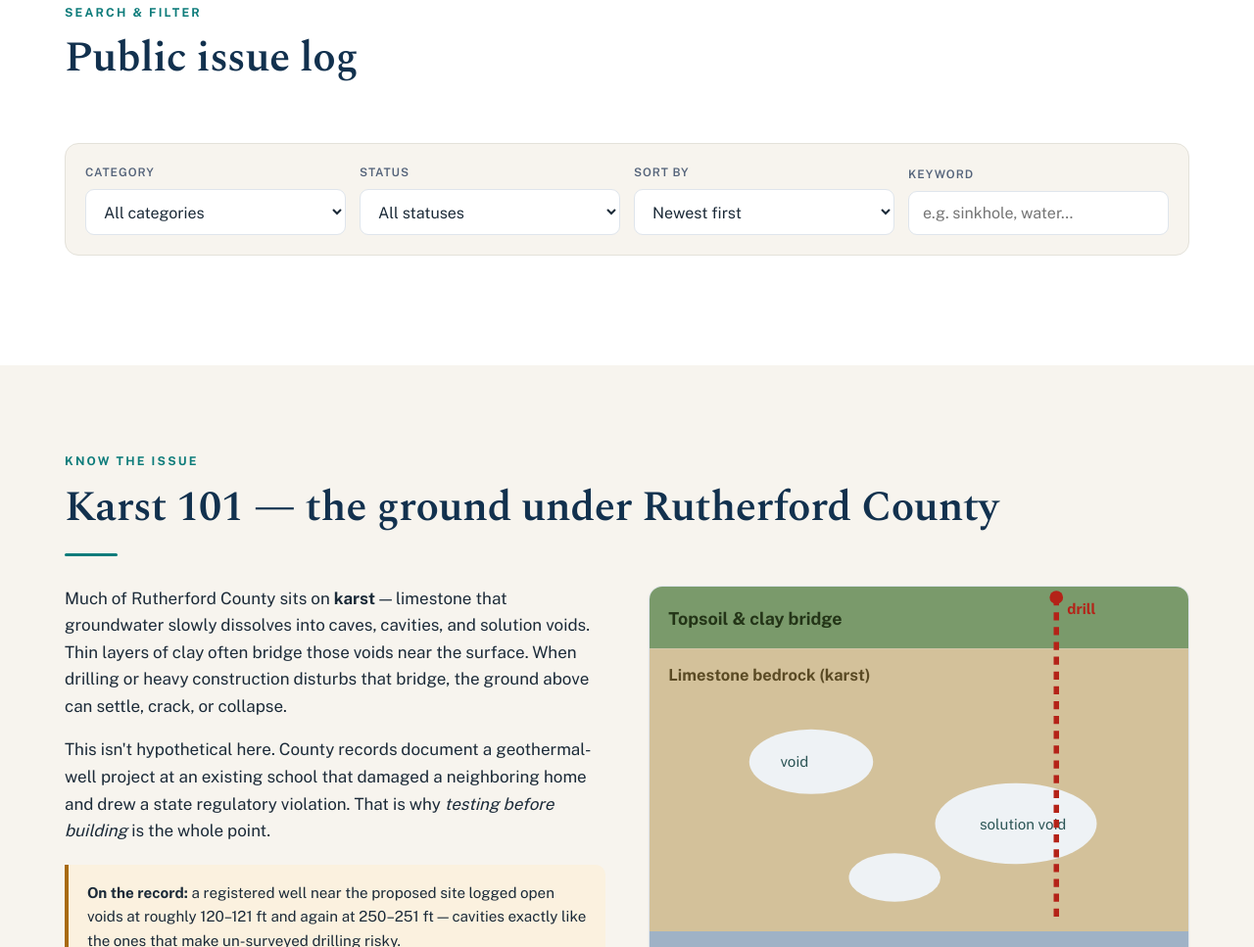
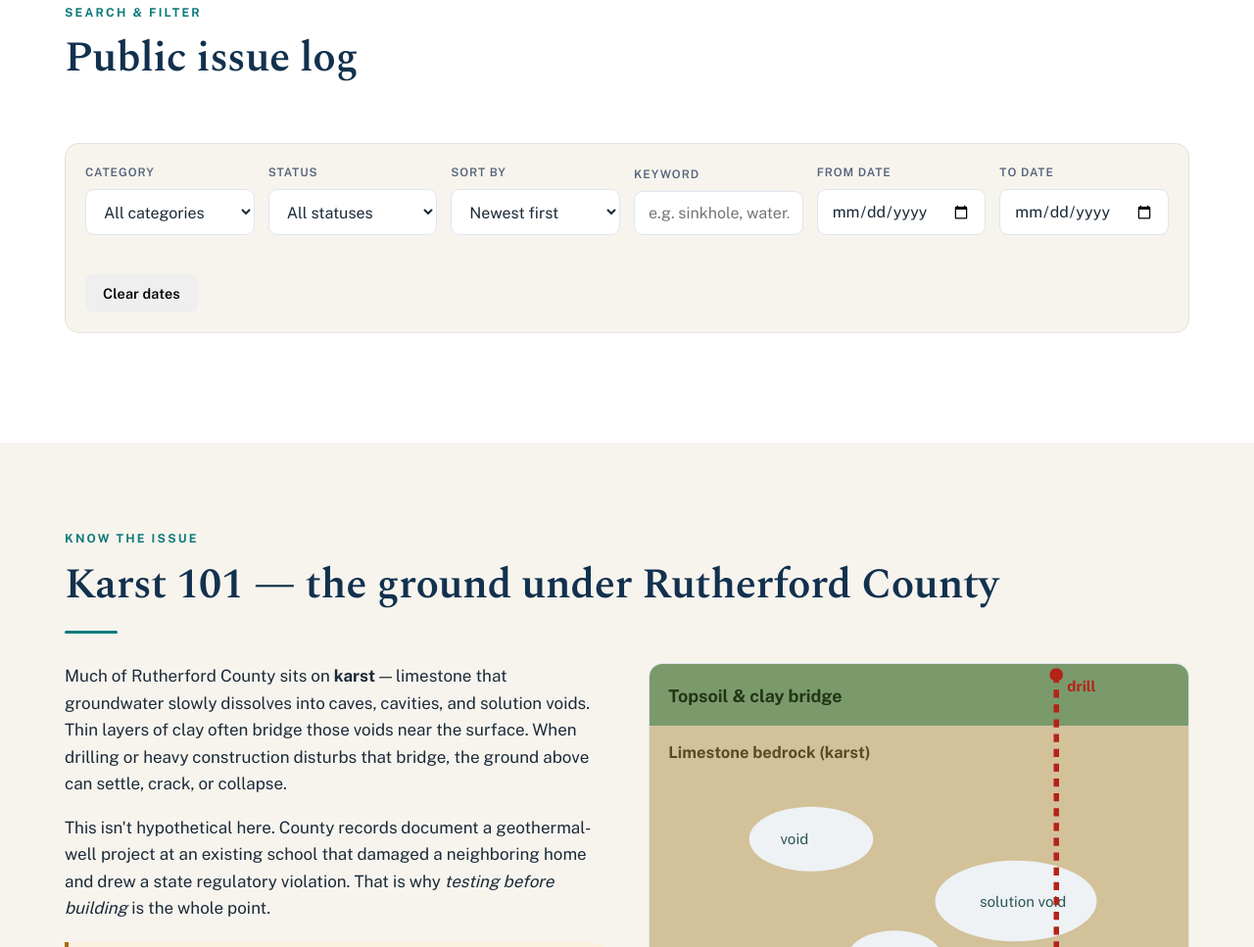
Before and after one commit to raccoonWhisperer/civicsentinel-tn, a website: page index.html in a window 1280 px wide. Shown: the part 3803-4770 px from the top of the page at 98% size. Drawn offline with nearby package versions, Linux system fonts and the light colour scheme; no server answers.

Commit message:
Issue log: From/To date inputs + Clear

```diff
--- a/index.html
+++ b/index.html
@@ -566,6 +566,9 @@ footer.site .brand .bt{color:#fff}
         <option value="open" data-i18n="log.sort.open">Longest open</option>
       </select></div>
       <div class="field"><label for="f-q" data-i18n="log.f.q">Keyword</label><input id="f-q" type="text" placeholder="e.g. sinkhole, water…" /></div>
+      <div class="field"><label for="f-from" data-i18n="log.f.from">From date</label><input id="f-from" type="date" aria-label="From date" /></div>
+      <div class="field"><label for="f-to" data-i18n="log.f.to">To date</label><input id="f-to" type="date" aria-label="To date" /></div>
+      <div class="field" style="flex:0 0 auto;min-width:auto"><label>&nbsp;</label><button type="button" id="f-clear" class="btn btn--sm" data-i18n="log.f.clear">Clear dates</button></div>
     </div>
     <p class="hint" id="log-count" style="margin-bottom:16px"></p>
     <div class="log-list" id="logList"></div>
```
